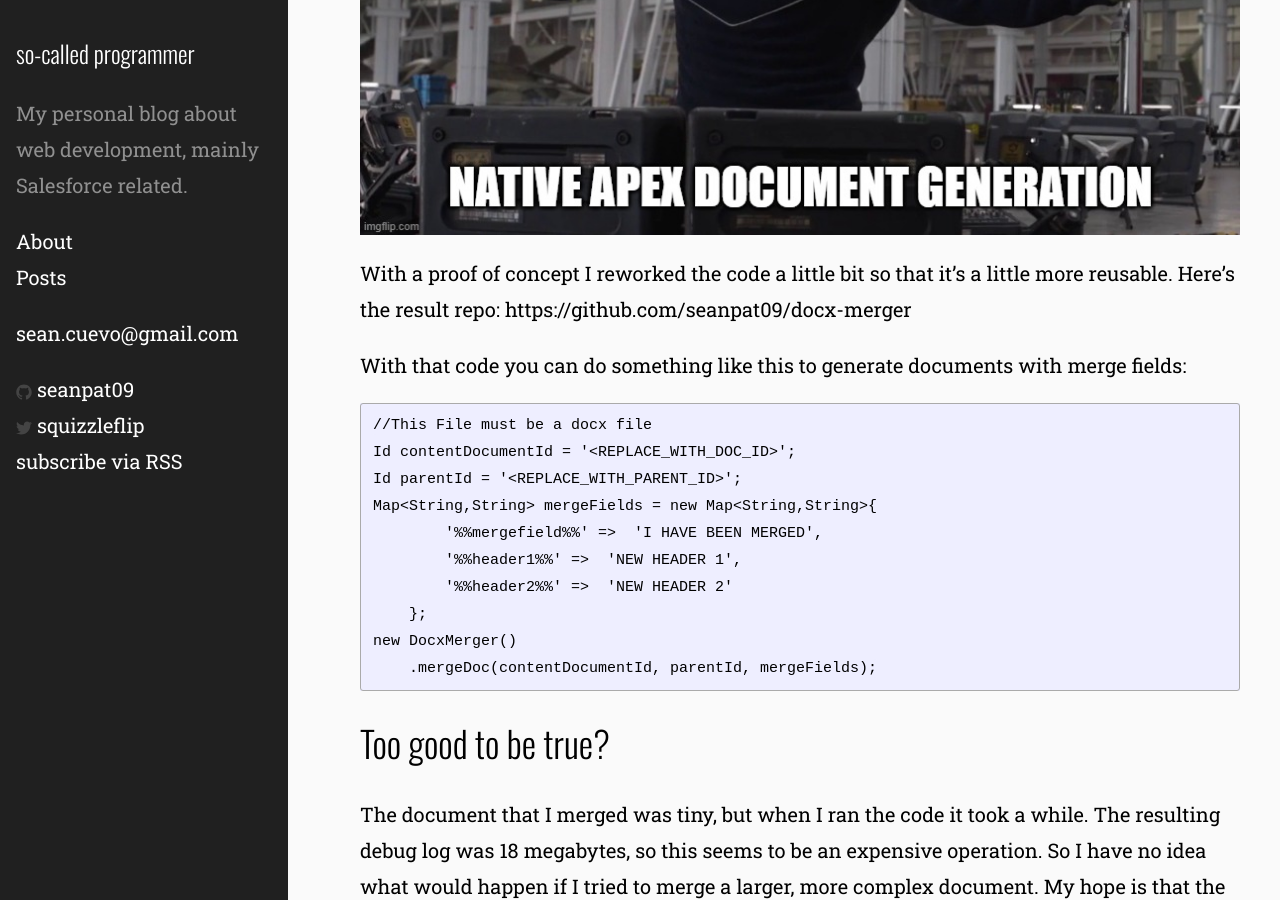
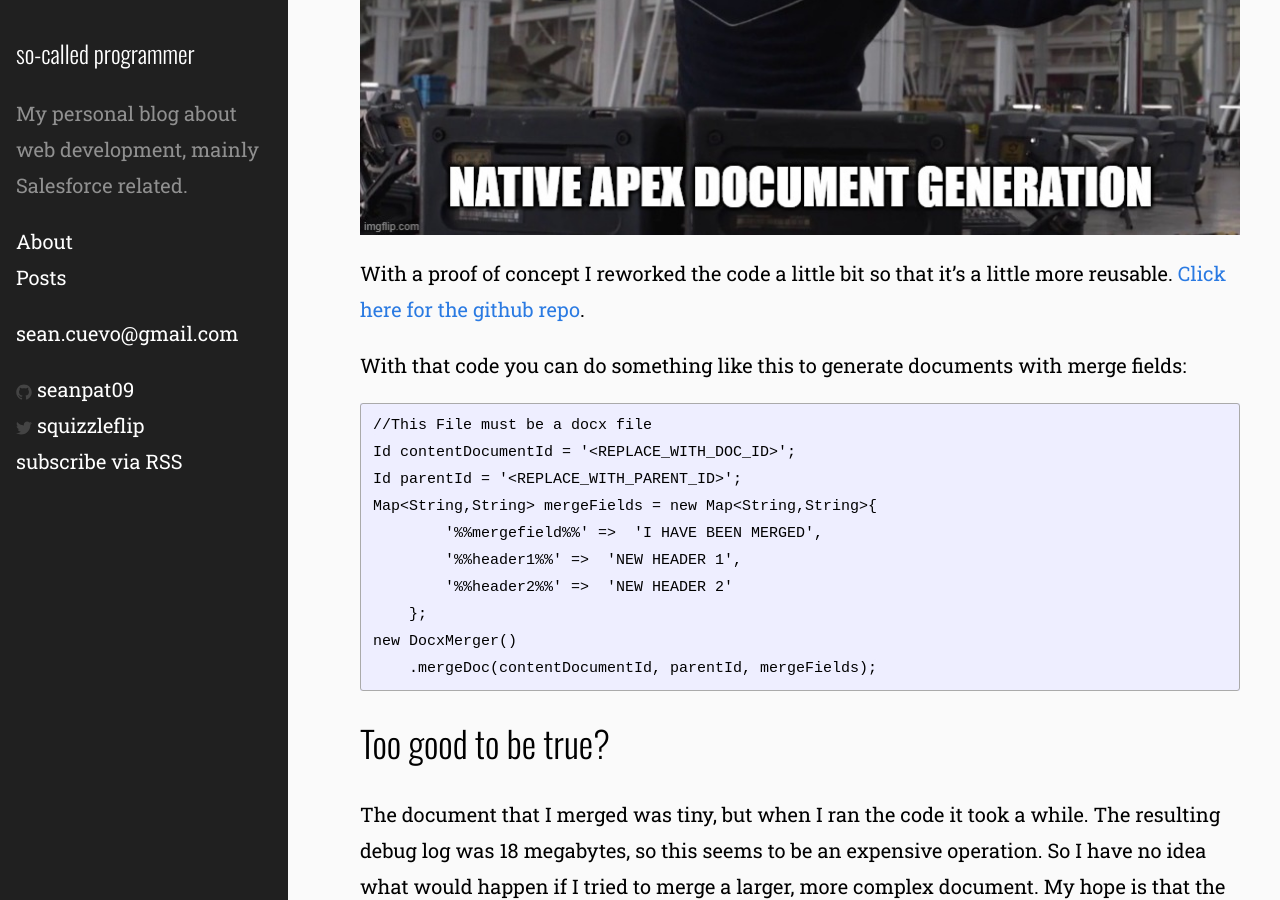
Before and after one commit to seanpat09/seanpat09.github.io, a Jekyll site: the page built from _posts/2021-06-22-merging-documents-in-apex.md, in a window 1280 px wide and 900 px high, scrolled down 4279 px. Built offline with Jekyll 4.4.1, drawn with Linux system fonts in a browser that asks for light colours.

Commit message:
fixing link

```diff
--- a/_posts/2021-06-22-merging-documents-in-apex.md
+++ b/_posts/2021-06-22-merging-documents-in-apex.md
@@ -101,7 +101,7 @@
   <img src="{{site.url}}/assets/img/apex-doc-gen-hulk.jpg" alt="Hulk saying 'Native Apex document generation"/>
 </figure>
 
-With a proof of concept I reworked the code a little bit so that it's a little more reusable. Here's the result repo: https://github.com/seanpat09/docx-merger
+With a proof of concept I reworked the code a little bit so that it's a little more reusable. [Click here for the github repo]( https://github.com/seanpat09/docx-merger).
 
 With that code you can do something like this to generate documents with merge fields:
 
```
